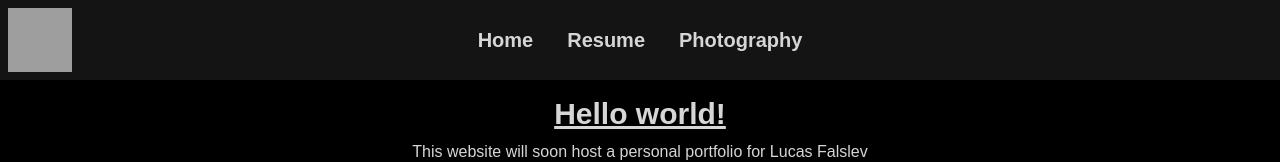
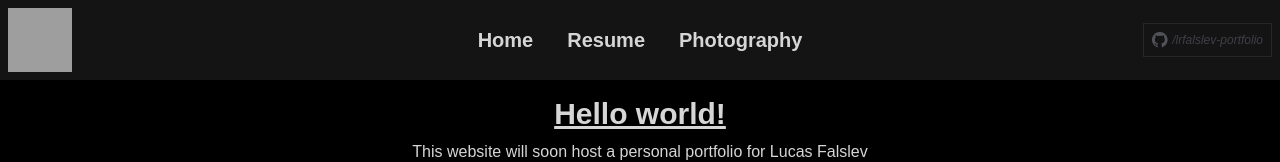
Before and after one commit to lrfalslev/lrfalslev-portfolio, a SvelteKit app: page / in a window 1280 px wide. Shown: the top 162 px of the page. Built offline with nearby package versions, Linux system fonts and the light colour scheme; grey boxes are pictures that could not be loaded.

Commit message:
add github link

```diff
--- a/src/routes/+layout.svelte
+++ b/src/routes/+layout.svelte
@@ -22,6 +22,20 @@
 		</ul>
 	</div>
 	<div class="navbar-end">
+		<div class="hidden md:flex p-2 border border-zinc-800">
+			<a href="https://github.com/lrfalslev/lrfalslev-portfolio" class="">
+				<div class="flex justify-between items-center">
+					<div class="h-4 w-4">
+						<svg class="text-zinc-600 fill-current" viewBox="0 0 100 100">
+							<path d="M48.854 0C21.839 0 0 22 0 49.217c0 21.756 13.993 40.172 33.405 46.69 2.427.49 3.316-1.059 3.316-2.362 0-1.141-.08-5.052-.08-9.127-13.59 2.934-16.42-5.867-16.42-5.867-2.184-5.704-5.42-7.17-5.42-7.17-4.448-3.015.324-3.015.324-3.015 4.934.326 7.523 5.052 7.523 5.052 4.367 7.496 11.404 5.378 14.235 4.074.404-3.178 1.699-5.378 3.074-6.6-10.839-1.141-22.243-5.378-22.243-24.283 0-5.378 1.94-9.778 5.014-13.2-.485-1.222-2.184-6.275.486-13.038 0 0 4.125-1.304 13.426 5.052a46.97 46.97 0 0 1 12.214-1.63c4.125 0 8.33.571 12.213 1.63 9.302-6.356 13.427-5.052 13.427-5.052 2.67 6.763.97 11.816.485 13.038 3.155 3.422 5.015 7.822 5.015 13.2 0 18.905-11.404 23.06-22.324 24.283 1.78 1.548 3.316 4.481 3.316 9.126 0 6.6-.08 11.897-.08 13.526 0 1.304.89 2.853 3.316 2.364 19.412-6.52 33.405-24.935 33.405-46.691C97.707 22 75.788 0 48.854 0z"/>
+						</svg>
+					</div>
+					<div class="hidden ms-1 lg:flex shrink">
+						<span class="italic text-xs text-zinc-700">/lrfalslev-portfolio</span>
+					</div>
+				</div>
+			</a>
+		</div>
 	</div>
 </div>
 
```
Also changed, not shown: wrangler.json (+5 -5 lines), static/github-mark-white.png (added), static/github-mark-white.svg (added).
